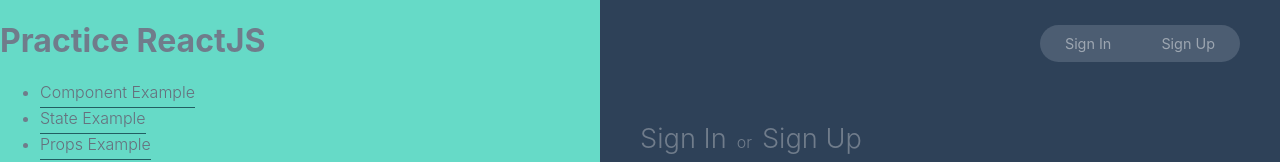
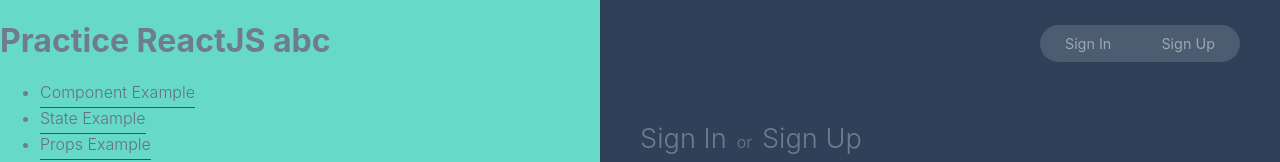
Before and after one commit to ducnhientran/reactapp, a React (Create React App) app: page /state_ex in a window 1280 px wide. Shown: the top 162 px of the page. Built offline with nearby package versions, Linux system fonts and the light colour scheme.

Commit message:
home commit

```diff
--- a/src/App.js
+++ b/src/App.js
@@ -21,7 +21,7 @@
         <div className="App">
           <div className="App__Aside">
             <div className="FormTitle">
-              <h1><label>Practice ReactJS</label></h1>
+              <h1><label>Practice ReactJS abc</label></h1>
               <ul>
                 <li><Link to="/component_ex"          className="FormField__Link">Component Example</Link></li>
                 <li><Link to="/state_ex"              className="FormField__Link">State Example</Link></li>
```
